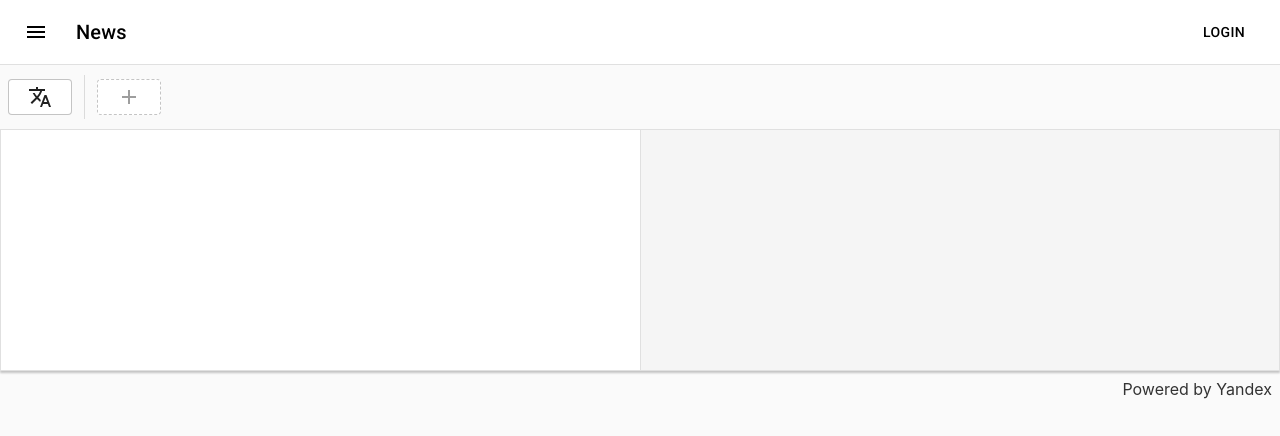
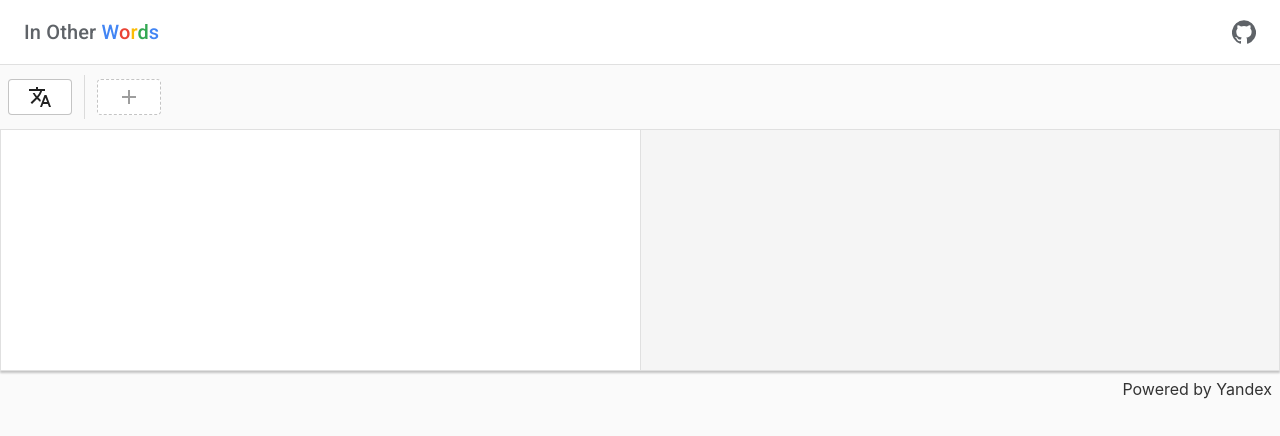
Before and after one commit to betafcc/in-other-words, a React (Create React App) app: page / in a window 1280 px wide. Shown: the top 436 px of the page. Built offline with nearby package versions, Linux system fonts and the light colour scheme.

Commit message:
completes appbar

```diff
--- a/src/components/AppBar.tsx
+++ b/src/components/AppBar.tsx
@@ -3,20 +3,17 @@ import MuiAppBar from '@material-ui/core/AppBar'
 import Toolbar from '@material-ui/core/Toolbar'
 import IconButton from '@material-ui/core/IconButton'
 import Typography from '@material-ui/core/Typography'
-import Button from '@material-ui/core/Button'
-import MenuIcon from '@material-ui/icons/Menu'
+import GithubIcon from '@material-ui/icons/GitHub'
 import { makeStyles } from '@material-ui/core/styles'
 
 const useStyles = makeStyles((theme) => ({
   appBar: {
     backgroundColor: 'white',
     borderBottom: '1px solid rgba(0,0,0,0.12)',
-    color: 'black',
+    color: '#5f6368',
   },
 
-  menuButton: {
-    marginRight: theme.spacing(2),
-  },
+  menuButton: {},
 
   title: {
     flexGrow: 1,
@@ -29,18 +26,24 @@ export const AppBar: FC = () => {
   return (
     <MuiAppBar position='static' elevation={0} className={classes.appBar}>
       <Toolbar>
+        <Typography variant='h6' className={classes.title}>
+          In Other
+          <span style={{ color: '#4285f4' }}> W</span>
+          <span style={{ color: '#ea4335' }}>o</span>
+          <span style={{ color: '#fbbc05' }}>r</span>
+          <span style={{ color: '#34a853' }}>d</span>
+          <span style={{ color: '#4285f4' }}>s</span>
+        </Typography>
         <IconButton
-          edge='start'
+          href='https://github.com/betafcc/in-other-words'
+          // target='_blank'
+          // rel='noopener noreferrer'
+          edge='end'
           className={classes.menuButton}
           color='inherit'
-          aria-label='menu'
         >
-          <MenuIcon />
+          <GithubIcon />
         </IconButton>
-        <Typography variant='h6' className={classes.title}>
-          News
-        </Typography>
-        <Button color='inherit'>Login</Button>
       </Toolbar>
     </MuiAppBar>
   )
```
